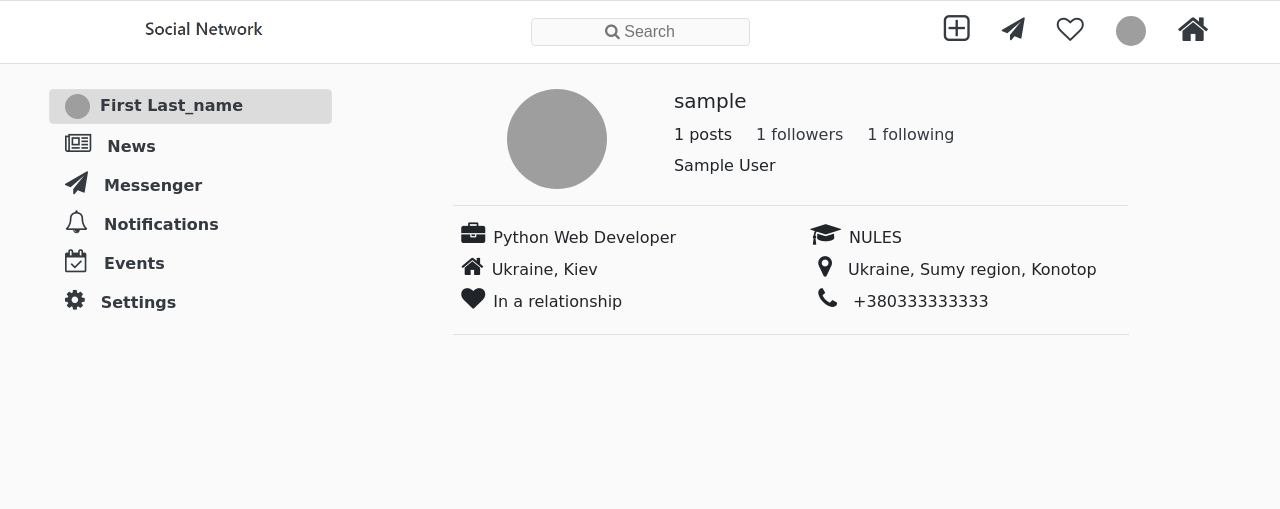
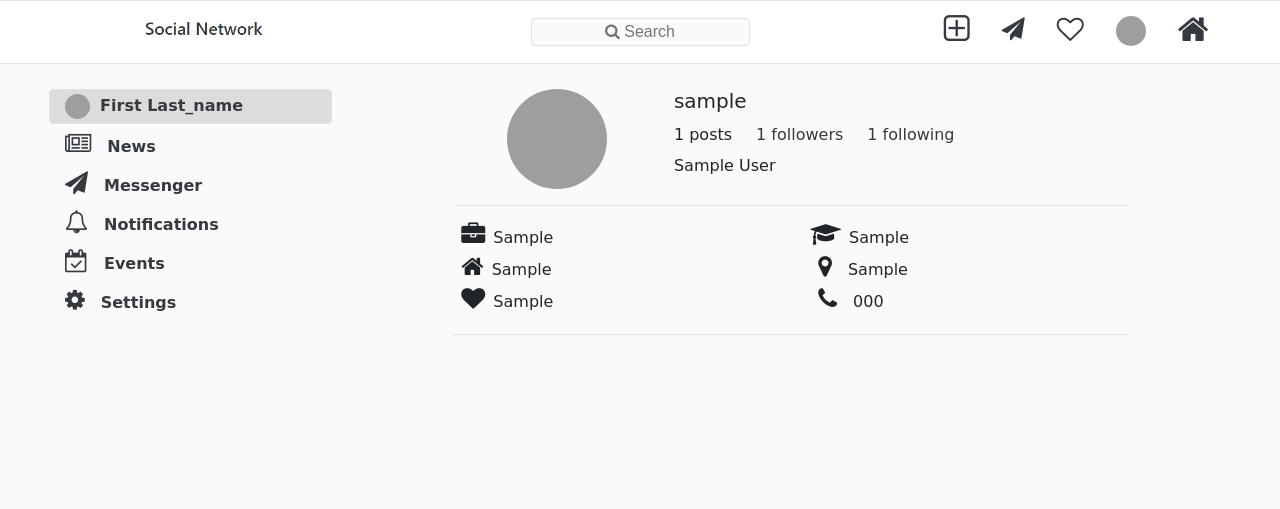
Before and after one commit to shevchenkodim/social-network-platform, a Django app: a page that uses templates/user_page.html in a window 1280 px wide. Shown: the top 509 px of the page. Run offline with Django 3.2, Linux system fonts and the light colour scheme; tables that the repository leaves empty hold one stand-in row (values such as "Sample post"); some libraries are stand-ins or nearby versions; grey boxes are pictures that could not be loaded.

Commit message:
Use user info in user_owner page
:Release Notes:

:Detailed Notes:

:Testing Performed:
No tests

:QA Notes:

:Issues Addressed:

Signed-off-by: Shevchenko Dmytro <dimashevchenko10021999@gmail.com>

```diff
--- a/templates/user_page.html
+++ b/templates/user_page.html
@@ -38,22 +38,22 @@
         <div class="col-12">
             <div class="row pl-2">
                 <div class="col-6 mb-1">
-                    <i class="fa fa-briefcase" style="font-size:24px"></i><span class="pl-2">Python Web Developer</span>
+                    <i class="fa fa-briefcase" style="font-size:24px"></i><span class="pl-2">{{ owner_page.userprofile.work }}</span>
                 </div>
                 <div class="col-6 mb-1">
-                    <i class="fa fa-graduation-cap" style="font-size:24px"></i><span class="pl-2">NULES</span>
+                    <i class="fa fa-graduation-cap" style="font-size:24px"></i><span class="pl-2">{{ owner_page.userprofile.studied }}</span>
                 </div>
                 <div class="col-6 mb-1">
-                    <i class="fa fa-home" style="font-size:24px"></i><span class="pl-2">Ukraine, Kiev</span>
+                    <i class="fa fa-home" style="font-size:24px"></i><span class="pl-2">{{ owner_page.userprofile.current_city }}</span>
                 </div>
                 <div class="col-6 mb-1">
-                    <i class="fa fa-map-marker pl-2" style="font-size:24px"></i><span class="pl-3">Ukraine, Sumy region, Konotop</span>
+                    <i class="fa fa-map-marker pl-2" style="font-size:24px"></i><span class="pl-3">{{ owner_page.userprofile.home_town }}</span>
                 </div>
                 <div class="col-6 mb-1">
-                    <i class="fa fa-heart" style="font-size:24px"></i><span class="pl-2">In a relationship</span>
+                    <i class="fa fa-heart" style="font-size:24px"></i><span class="pl-2">{{ owner_page.userprofile.relationship }}</span>
                 </div>
                 <div class="col-6 mb-1">
-                    <i class="fa fa-phone pl-2" style="font-size:24px"></i><span class="pl-3">+380333333333</span>
+                    <i class="fa fa-phone pl-2" style="font-size:24px"></i><span class="pl-3">{{ owner_page.userprofile.phone_number }}</span>
                 </div>
             </div>
             <hr>
```
Also changed, not shown: signup/migrations/0005_auto_20200424_1622.py (added).
